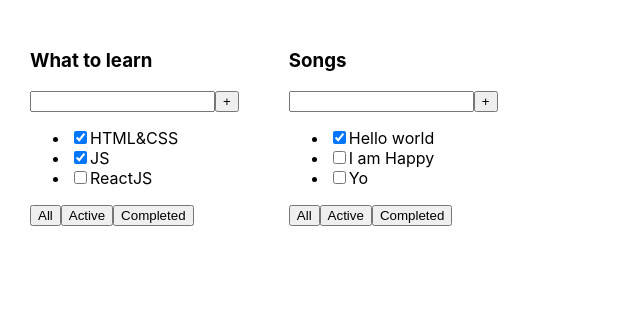
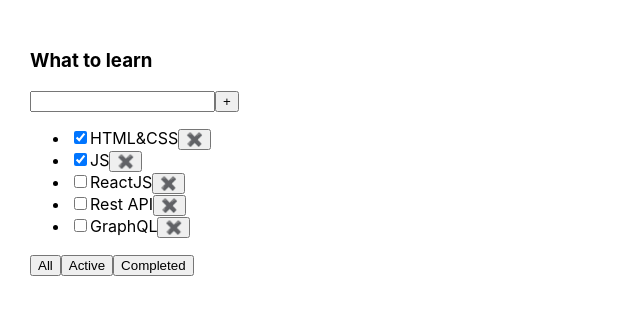
Before and after one commit to 4iklins/todolist, a React (Create React App) app: page / in a window 1280 px wide. Shown: the top 314 px of the page, without its empty margins (0-640 px from the left). Built offline with nearby package versions, Linux system fonts and the light colour scheme.

Commit message:
map, filter, useState

```diff
--- a/src/App.tsx
+++ b/src/App.tsx
@@ -1,23 +1,40 @@
 import React from 'react';
 import './App.css';
-import Todolist from './Todolist';
+import Todolist, { TaskType } from './Todolist';
+import { useState } from 'react';
 
-const tasks1 = [
+let tasks1 = [
   { id: 1, title: 'HTML&CSS', isDone: true },
   { id: 2, title: 'JS', isDone: true },
   { id: 3, title: 'ReactJS', isDone: false },
-];
-const tasks2 = [
-  { id: 1, title: 'Hello world', isDone: true },
-  { id: 2, title: 'I am Happy', isDone: false },
-  { id: 3, title: 'Yo', isDone: false },
+  { id: 4, title: 'Rest API', isDone: false },
+  { id: 5, title: 'GraphQL', isDone: false },
 ];
 
+export type FilterType = 'all' | 'completed' | 'active';
+
 function App() {
+  const [filter, setFilter] = useState<FilterType>('all');
+  const [tasks, setTasks] = useState<TaskType[]>(tasks1);
+  const removeTask = (id: number) => {
+    setTasks(tasks.filter(task => task.id !== id));
+  };
+
+  let taskForTodoList = tasks;
+  if (filter === 'active') {
+    taskForTodoList = tasks.filter(task => !task.isDone);
+  }
+  if (filter === 'completed') {
+    taskForTodoList = tasks.filter(task => task.isDone);
+  }
+
+  const changeFilter = (filter: FilterType) => {
+    setFilter(filter);
+  };
+
   return (
     <div className='App'>
-      <Todolist title='What to learn' tasks={tasks1} />
-      <Todolist title='Songs' tasks={tasks2} />
+      <Todolist title='What to learn' tasks={taskForTodoList} removeTask={removeTask} changeFilter={changeFilter} />
     </div>
   );
 }
--- a/src/Todolist.tsx
+++ b/src/Todolist.tsx
@@ -1,9 +1,13 @@
-interface TodoListProps {
+import { FilterType } from './App';
+
+export interface TodoListProps {
   title: string;
   tasks: TaskType[];
+  removeTask: (id: number) => void;
+  changeFilter: (filter: FilterType) => void;
 }
 
-type TaskType = {
+export type TaskType = {
   id: number;
   title: string;
   isDone: boolean;
@@ -18,23 +22,20 @@
         <button>+</button>
       </div>
       <ul>
-        <li>
-          <input type='checkbox' checked={props.tasks[0].isDone} />
-          <span>{props.tasks[0].title}</span>
-        </li>
-        <li>
-          <input type='checkbox' checked={props.tasks[1].isDone} />
-          <span>{props.tasks[1].title}</span>
-        </li>
-        <li>
-          <input type='checkbox' checked={props.tasks[2].isDone} />
-          <span>{props.tasks[2].title}</span>
-        </li>
+        {props.tasks.map(task => {
+          return (
+            <li key={task.id}>
+              <input type='checkbox' checked={task.isDone} />
+              <span>{task.title}</span>
+              <button onClick={() => props.removeTask(task.id)}>✖️</button>
+            </li>
+          );
+        })}
       </ul>
       <div>
-        <button>All</button>
-        <button>Active</button>
-        <button>Completed</button>
+        <button onClick={() => props.changeFilter('all')}>All</button>
+        <button onClick={() => props.changeFilter('active')}>Active</button>
+        <button onClick={() => props.changeFilter('completed')}>Completed</button>
       </div>
     </div>
   );
```
